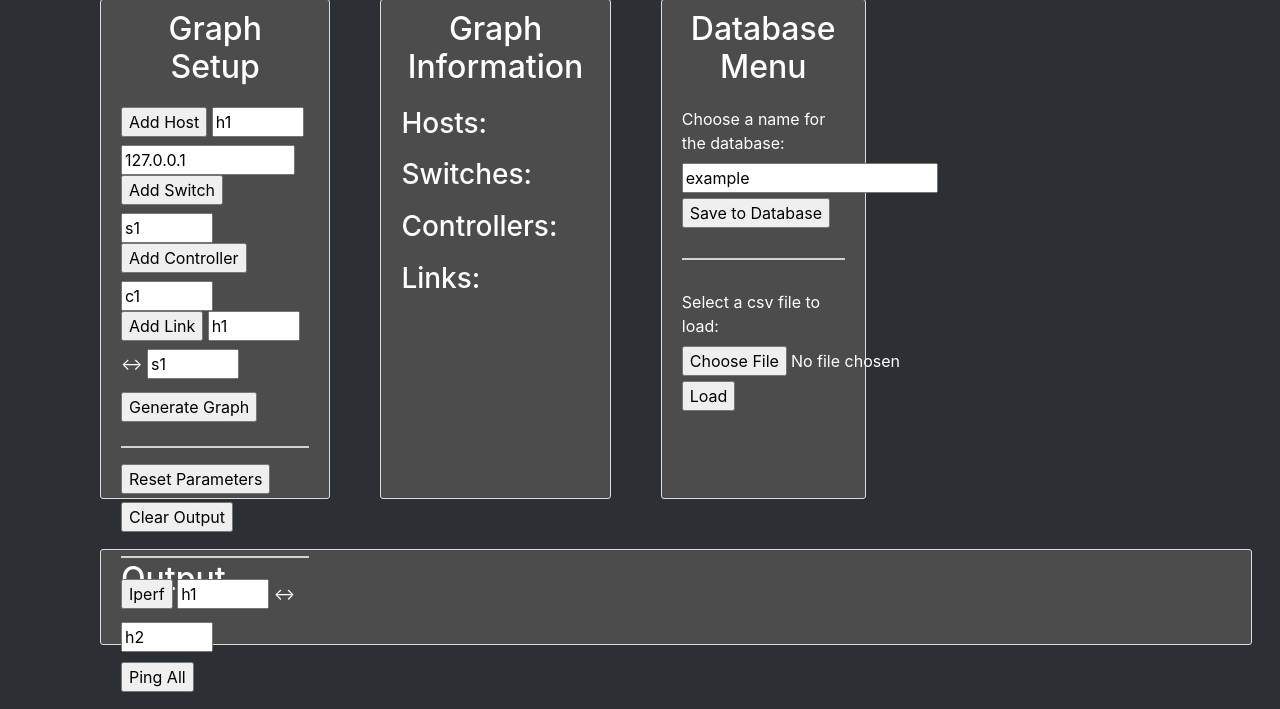
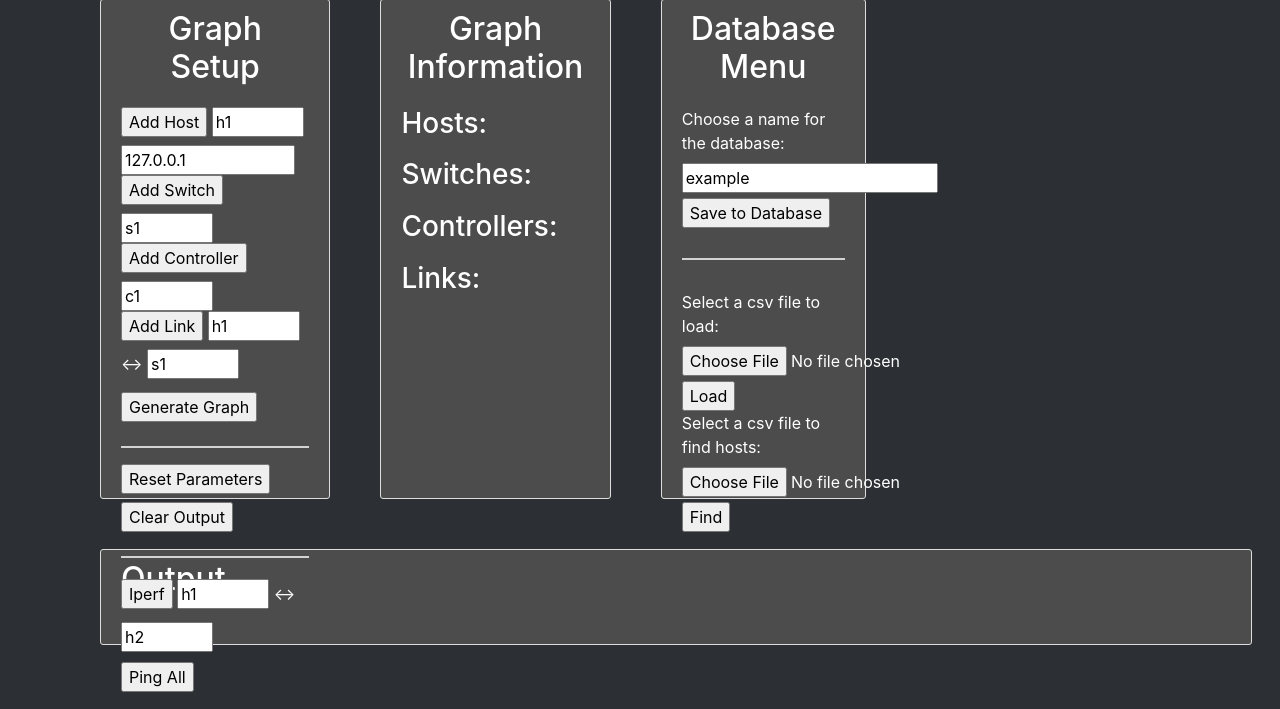
Before and after one commit to milobyte/MiniGNC-2, a Django app: page / in a window 1280 px wide. Shown: the part 91-800 px from the top of the page. Run offline with Django 3.2, Linux system fonts and the light colour scheme; some libraries are stand-ins or nearby versions.

Commit message:
Added new functionality to find hosts given a csv file

```diff
--- a/mysite/gui/nodes.py
+++ b/mysite/gui/nodes.py
@@ -51,6 +51,13 @@ class Host:
         :return: ip The ip of the host
         """
         return self.ip
+
+    def get_name(self):
+        """
+        Getter for the name of a host
+        :return: name The name of the host
+        """
+        return self.name
 
 
 class Switch:
--- a/mysite/gui/templates/gui/base_test.html
+++ b/mysite/gui/templates/gui/base_test.html
@@ -111,6 +111,11 @@
         <input style="color: #ffffff" type="file" name="load_databtn" id="load_databtn" accept=".csv">
         <input style="margin-top:5px" type="submit" value="Load" id="submit_load_filename"/>
     </form>
+    <form action="#" method="get">
+        <label class="color">Select a csv file to find hosts:</label>
+        <input style="color: #ffffff" type="file" name="remove_databtn" id="remove_databtn" accept=".csv">
+        <input style="margin-top:5px" type="submit" value="Find" id="submit_rm_filename"/>
+    </form>
 </div>
 
 <div class="content-section box_background_color" id="output" style="float: left; margin: 50px 0px 0px 100px; width:90%">
--- a/mysite/gui/views.py
+++ b/mysite/gui/views.py
@@ -138,6 +138,19 @@ def home(request):
                             second = item.get('name')
                     graph_nodes['links'].append(nodes.Link(first, second))
 
+    #  This is the logic for when the remove_data button is clicked
+    elif request.GET.get('remove_databtn'):
+        file = request.GET.get('remove_databtn')
+        path = str(Path.home()) + "/Desktop/" + file
+        full_list = []
+
+        with open(path, newline='') as csv_file:
+            csv_r = csv.DictReader(csv_file)
+
+            for row in csv_r:
+                # graph_nodes = buttons.remove_node(row, graph_nodes)
+                buttons.remove_host(row, graph_nodes)
+
     elif request.GET.get('iperf_btn'):
         host1 = request.GET.get('iperf_host1_name')
         host2 = request.GET.get('iperf_host2_name')
```
Also changed, not shown: mysite/gui/templates/gui/buttons.py (+8 -0 lines).
